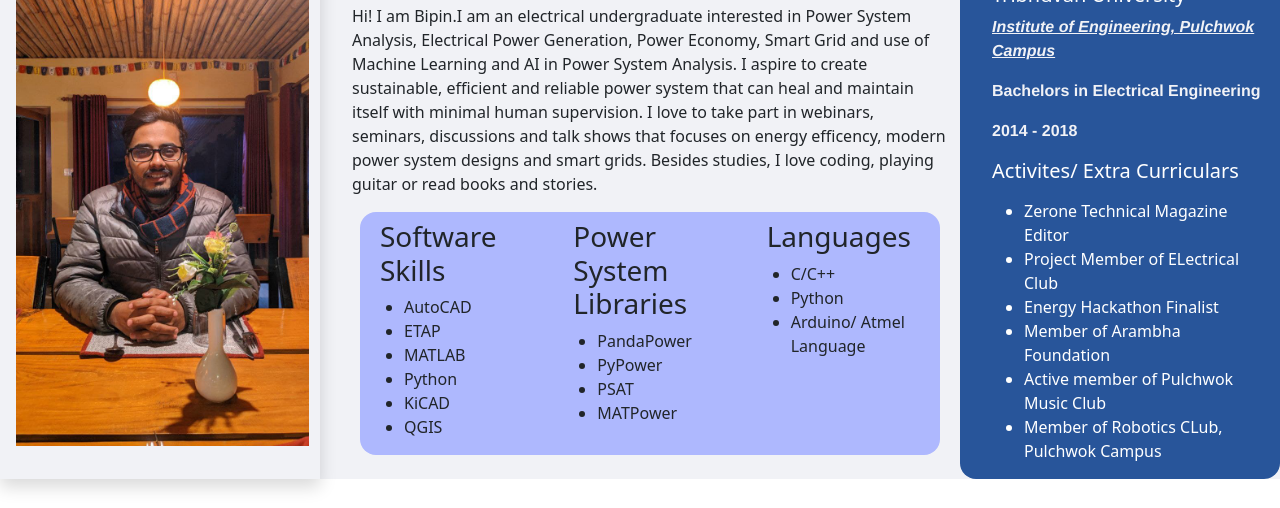
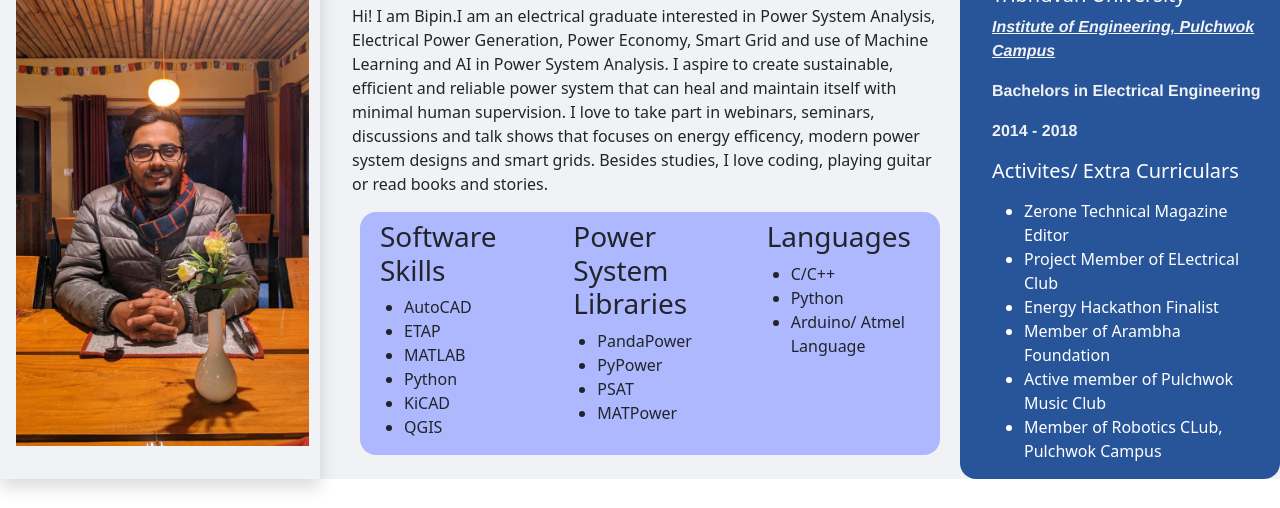
Before and after one commit to bipcode/portfolio, a plain HTML site: page index.html in a window 1280 px wide. Shown: the part 244-752 px from the top of the page. Drawn offline with nearby package versions, Linux system fonts and the light colour scheme.

Commit message:
second committ

```diff
--- a/index.html
+++ b/index.html
@@ -43,7 +43,7 @@
             <div class="col-xl-6" id="bio-written">
                 <h2 style="text-align: center;">About Me</h2>
                 <p>
-                    Hi! I am Bipin.I am an electrical undergraduate interested in Power System
+                    Hi! I am Bipin.I am an electrical graduate interested in Power System
                     Analysis, Electrical Power Generation, Power Economy, Smart Grid and use of Machine Learning
                     and AI in Power System Analysis. I aspire to create sustainable, efficient
                     and reliable power system that can heal and maintain itself with minimal human supervision.
```
